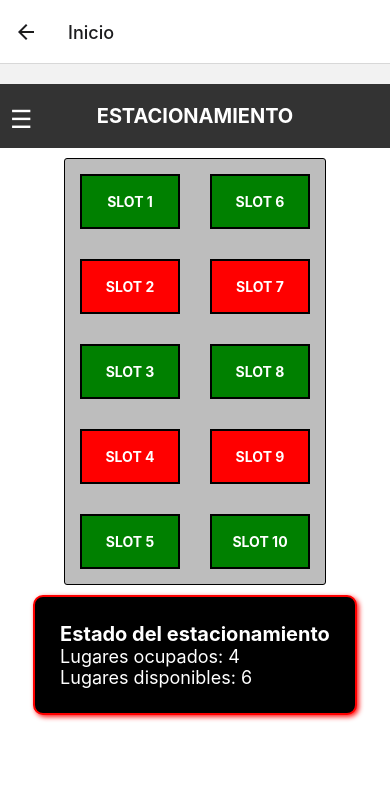
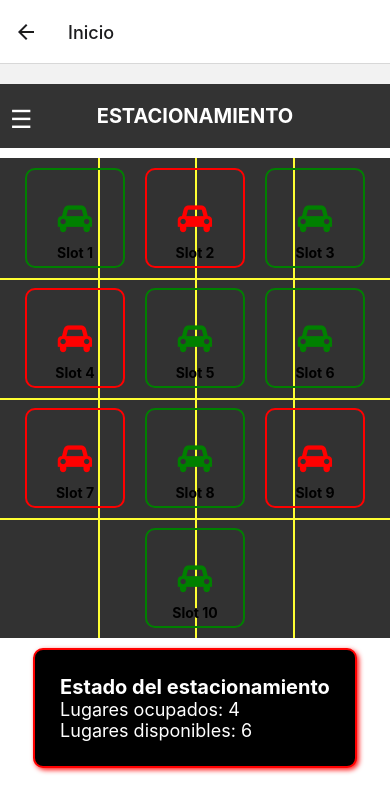
Before and after one commit to secondglitter/Maquetado-Movil, a React Native app: screen /Inicio in a window 390 px wide. Shown: the top 812 px of the page. Built offline with nearby package versions, Linux system fonts and the light colour scheme.

Commit message:
Se hacen cambios.

```diff
--- a/view/API/API.js
+++ b/view/API/API.js
@@ -1,7 +1,7 @@
 import axios from "axios";
 
 const API = axios.create({
-    baseURL: "http://10.10.61.50:3000"
+    baseURL: "http://192.168.100.74:8000"
 });
 
 const API_Metods = {
--- a/view/Componente/ModalMenu.js
+++ b/view/Componente/ModalMenu.js
@@ -4,6 +4,7 @@ import { FontAwesome } from '@expo/vector-icons';
 import { useNavigation } from '@react-navigation/native';
 import tw from 'twrnc';
 import useUserStore from '../Auth/AuthGlobal';
+import { AuthProvider } from '../Auth/Auth';
 
 
 const MenuModal = ({ menuOpen, toggleMenu }) => {
@@ -80,6 +81,10 @@ const styles = {
         top: 10,
         zIndex: 1,
       },
+      menuItem: {
+        top:10
+      },
+
       menuText: {
         fontSize: 19,
         color: 'white',
--- a/view/Estacionamiento.js
+++ b/view/Estacionamiento.js
@@ -1,17 +1,16 @@
-
-import React, { useState, useEffect } from 'react';
-import {
-  View,
-  StyleSheet,
-  Text,
-  Modal,
-  Image,
-  TouchableWithoutFeedback,
-} from 'react-native';
+import React, { useState } from 'react';
+import { View, StyleSheet, Text, TouchableWithoutFeedback } from 'react-native';
 import { FontAwesome } from '@expo/vector-icons';
 import ModalMenu from './Componente/ModalMenu'; // Importa el componente ModalMenu desde su ubicación
-import API_Metods from './API/API';
 
+const ParkingSpace = ({ id, occupied }) => {
+  return (
+    <View style={[styles.parkingSpace, occupied ? styles.occupiedSpace : styles.vacantSpace]}>
+      <FontAwesome name="car" size={30} color={occupied ? 'red' : 'green'} />
+      <Text style={styles.spaceInfo}>Slot {id}</Text>
+    </View>
+  );
+};
 
 const CardInformacion = () => {
   return (
@@ -27,16 +26,16 @@ const ParkingLot = () => {
   const [menuOpen, setMenuOpen] = useState(false);
 
   const parkingSpaces = [
-    { id: 1, information: 'Slot 1', occupied: false },
-    { id: 2, information: 'Slot 2', occupied: true },
-    { id: 3, information: 'Slot 3', occupied: false },
-    { id: 4, information: 'Slot 4', occupied: true },
-    { id: 5, information: 'Slot 5', occupied: false },
-    { id: 6, information: 'Slot 6', occupied: false },
-    { id: 7, information: 'Slot 7', occupied: true },
-    { id: 8, information: 'Slot 8', occupied: false },
-    { id: 9, information: 'Slot 9', occupied: true },
-    { id: 10, information: 'Slot 10', occupied: false },
+    { id: 1, occupied: false },
+    { id: 2, occupied: true },
+    { id: 3, occupied: false },
+    { id: 4, occupied: true },
+    { id: 5, occupied: false },
+    { id: 6, occupied: false },
+    { id: 7, occupied: true },
+    { id: 8, occupied: false },
+    { id: 9, occupied: true },
+    { id: 10, occupied: false },
   ];
 
   const toggleMenu = () => {
@@ -52,36 +51,22 @@ const ParkingLot = () => {
       </TouchableWithoutFeedback>
       <Text style={styles.title}>Estacionamiento</Text>
       <View style={styles.parkingLot}>
-        <View style={styles.column}>
-          {parkingSpaces.slice(0, 5).map((space) => (
-            <View
-              key={space.id}
-              style={[
-                styles.parkingSpace,
-                space.occupied ? styles.occupiedSpace : styles.vacantSpace,
-              ]}>
-              <Text style={styles.spaceInfo}>{space.information}</Text>
-            </View>
-          ))}
+        <View style={styles.pavement}>
+          {/* Líneas horizontales */}
+          <View style={[styles.line, styles.horizontalLine, { top: '25%' }]} />
+          <View style={[styles.line, styles.horizontalLine, { top: '50%' }]} />
+          <View style={[styles.line, styles.horizontalLine, { top: '75%' }]} />
+          {/* Líneas verticales */}
+          <View style={[styles.line, styles.verticalLine, { left: '25%' }]} />
+          <View style={[styles.line, styles.verticalLine, { left: '50%' }]} />
+          <View style={[styles.line, styles.verticalLine, { left: '75%' }]} />
         </View>
-        <View style={styles.street} />
-        <View style={styles.column}>
-          {parkingSpaces.slice(5).map((space) => (
-            <View
-              key={space.id}
-              style={[
-                styles.parkingSpace,
-                space.occupied ? styles.occupiedSpace : styles.vacantSpace,
-              ]}>
-              <Text style={styles.spaceInfo}>{space.information}</Text>
-            </View>
-          ))}
-        </View>
+        {parkingSpaces.map(space => (
+          <ParkingSpace key={space.id} id={space.id} occupied={space.occupied} />
+        ))}
       </View>
       <CardInformacion />
-
       <ModalMenu menuOpen={menuOpen} toggleMenu={toggleMenu} />
-
     </View>
   );
 };
@@ -106,34 +91,31 @@ const styles = StyleSheet.create({
   },
   parkingLot: {
     flexDirection: 'row',
-    alignItems: 'center',
-    borderColor: 'black',
-    borderRadius: 3,
-    borderWidth: 1,
-    backgroundColor: '#bdbdbd',
-  },
-  column: {
-    flexDirection: 'column',
+    flexWrap: 'wrap',
+    justifyContent: 'center',
+    position: 'relative',
   },
   parkingSpace: {
     width: 100,
-    height: 55,
-    margin: 15,
-    borderColor: 'black',
+    height: 100,
+    margin: 10,
+    alignItems: 'center',
+    justifyContent: 'center',
+    borderRadius: 10,
     borderWidth: 2,
-    textTransform: 'uppercase',
-    justifyContent: 'center',
-    alignItems: 'center',
+    position: 'relative',
+    zIndex: 1,
   },
   vacantSpace: {
-    backgroundColor: 'green',
+    borderColor: 'green',
   },
   occupiedSpace: {
-    backgroundColor: 'red',
+    borderColor: 'red',
   },
   spaceInfo: {
-    color: 'white',
     fontWeight: 'bold',
+    position: 'absolute',
+    bottom: 5,
   },
   card: {
     backgroundColor: 'black',
@@ -168,9 +150,27 @@ const styles = StyleSheet.create({
   menuText: {
     fontSize: 25,
     color: 'white',
-    top:15
+    top: 15,
   },
-
+  pavement: {
+    position: 'absolute',
+    width: '100%',
+    height: '100%',
+    backgroundColor: 'black',
+    opacity: 0.8,
+  },
+  line: {
+    position: 'absolute',
+    backgroundColor: 'yellow',
+  },
+  horizontalLine: {
+    width: '100%',
+    height: 2,
+  },
+  verticalLine: {
+    height: '100%',
+    width: 2,
+  },
 });
 
 export default ParkingLot;
```
Also changed, not shown: 1 other file (tests, documents, lock files or other folders).
